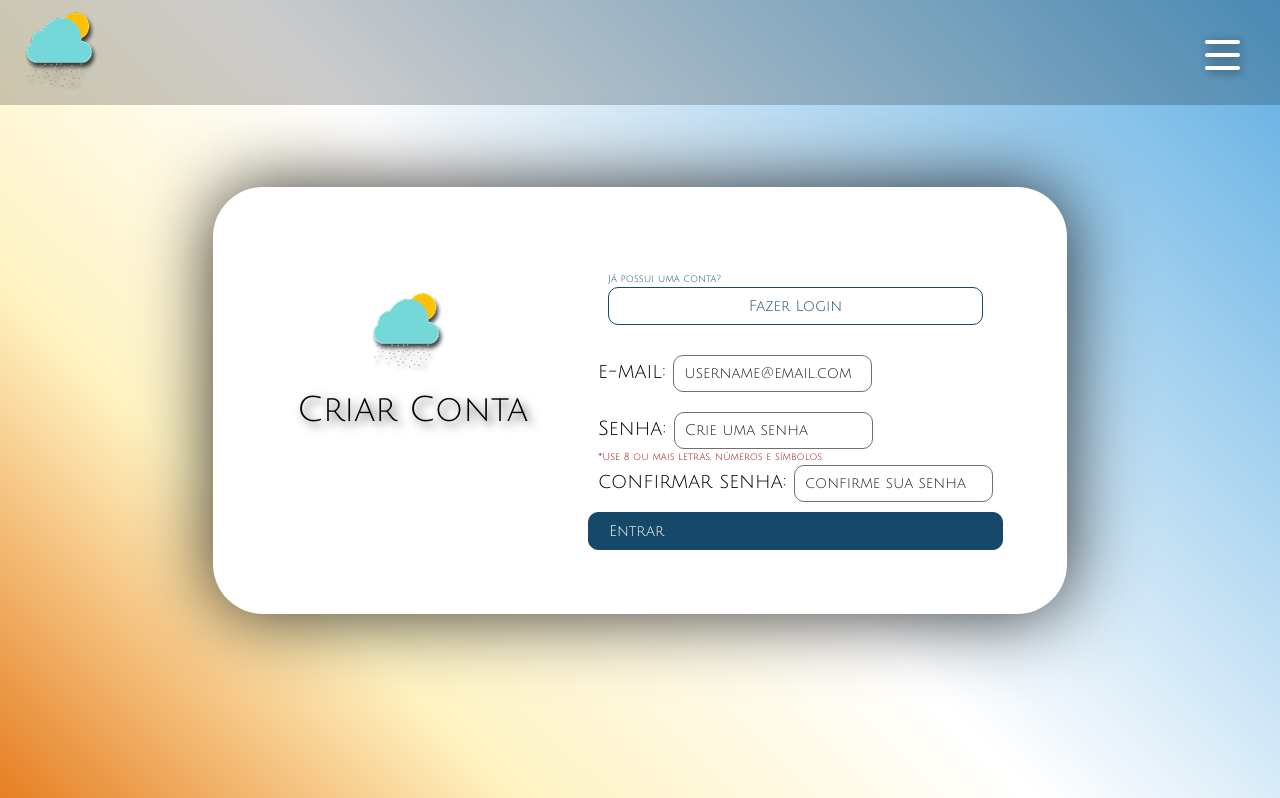
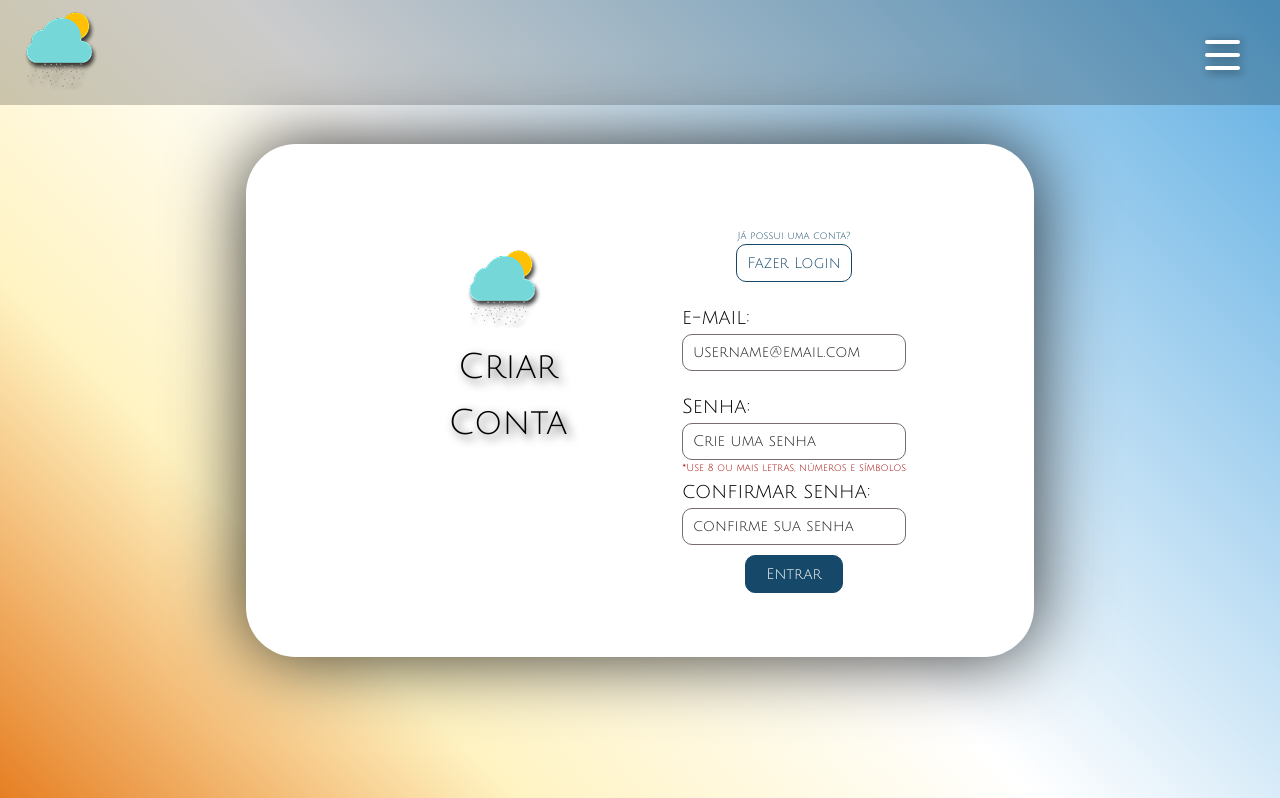
Before and after one commit to climaSeguro-hack-25/climaSeguro-SC, a Vue app: page /criar in a window 1280 px wide. Shown: the top 798 px of the page. Built offline with nearby package versions, Linux system fonts and the light colour scheme.

Commit message:
melhorias nas paginas de login

```diff
--- a/src/components/fazerLogin/CriarComponent.vue
+++ b/src/components/fazerLogin/CriarComponent.vue
@@ -17,30 +17,34 @@
         <p class="comentario">
           Já possui uma conta?
         </p>
+        <RouterLink to="/login">
           <button class="login">
-          <RouterLink to="/login">
             <span class="link">
               Fazer Login
             </span>
+          </button>
         </RouterLink>
-        </button>
+        <div class="caixas">
           <div class="email">
-          <label for="email" class="text">e-mail:
+            <label for="email" class="text">e-mail:</label>
             <input type="email" id="email" name="email" placeholder="username@email.com" class="caixa" required>
-          </label>
+
           </div>
 
           <div class="senha">
-          <label for="password" class="text">Senha:
+            <label for="password" class="text">Senha:</label>
             <input type="password" id="password" name="password" placeholder="Crie uma senha" class="caixa" required>
-          </label>
+
             <p class="requisito">*Use 8 ou mais letras, números e símbolos</p>
-          <label for="password" class="text">confirmar senha:
+
+            <label for="password" class="text">confirmar senha:</label>
             <input type="password" id="password" name="password" placeholder="confirme sua senha" class="caixa"
               required>
-          </label>
+
+          </div>
         </div>
         <button type="submit" class="criar">Entrar</button>
+
       </div>
     </div>
   </section>
@@ -59,7 +63,7 @@
     border-radius: 50px;
     display: flex;
     box-shadow: 0 0 75px rgba(0, 0, 0, 0.8);
-    padding: 5vw;
+    padding: 5vw 10vw;
     gap: 40px;
 
     & .letreiro {
@@ -80,12 +84,17 @@
       & h3 {
         font-size: 35px;
         text-shadow: 4px 4px 10px rgba(0, 0, 0, 0.8);
+        width: 228px;
+        height: 82px;
+        text-align: center;
       }
     }
 
     & .criar {
       display: flex;
       flex-direction: column;
+      justify-content: center;
+      align-items: center;
 
       & .comentario {
         font-size: 10px;
@@ -117,14 +126,22 @@
         }
       }
 
-      & div {
-        margin: 10px;
+      & .caixas {
+        display: flex;
+        flex-direction: column;
+        gap: 10px;
+
+        & .email,
+        .senha {
+          margin: 0 0 10px 0;
           display: flex;
           flex-direction: column;
 
           & .text {
+            display: block;
             font-size: 20px;
             color: #000000;
+          }
 
           & .caixa {
             border: #776D6D 1.5px solid;
@@ -139,15 +156,16 @@
             font-family: 'Julius Sans One', sans-serif;
             font-size: 15px;
           }
-        }
+
 
           & .requisito {
             font-size: 10px;
             color: #A20000
           }
         }
+      }
 
-      & .criar {
+      & button.criar {
         background: #164969;
         border: #164969 1.5px solid;
         border-radius: 10px;
--- a/src/components/fazerLogin/LoginComponent.vue
+++ b/src/components/fazerLogin/LoginComponent.vue
@@ -14,24 +14,25 @@
         </h3>
       </div>
       <div class="login">
+        <RouterLink to="/criar">
           <button class="Criar">
-          <RouterLink to="/criar">
             <span class="link">
               Criar Conta
             </span>
+          </button>
         </RouterLink>
-        </button>
+        <div class="caixas">
           <div class="email">
-          <label for="email" class="text">e-mail:
+            <label for="email" class="text">e-mail:</label>
             <input type="email" id="email" name="email" placeholder="username@email.com" class="caixa" required>
-          </label>
           </div>
           <div class="senha">
-          <label for="password" class="text">Senha:
+            <label for="password" class="text">Senha:</label>
             <input type="password" id="password" name="password" placeholder="*********" class="caixa" required>
-          </label>
             <RouterLink to="#" class="esqueci">Esqueceu sua senha?</RouterLink>
           </div>
+        </div>
+
         <button type="submit" class="entrar">Entrar</button>
       </div>
     </div>
@@ -51,7 +52,7 @@
     border-radius: 50px;
     display: flex;
     box-shadow: 0 0 75px rgba(0, 0, 0, 0.8);
-    padding: 5vw;
+    padding: 8vw 10vw;
     gap: 40px;
 
     & .letreiro {
@@ -72,12 +73,17 @@
       & h3 {
         font-size: 35px;
         text-shadow: 4px 4px 10px rgba(0, 0, 0, 0.8);
+        width: 230px;
+        height: 35px;
+        text-align: center;
       }
     }
 
     & .login {
       display: flex;
       flex-direction: column;
+      justify-content: center;
+      align-items: center;
 
       & .Criar {
         background: #ffffff;
@@ -103,7 +109,8 @@
         }
       }
 
-      & div {
+      & .email,
+      .senha {
         margin: 10px;
         display: flex;
         flex-direction: column;
@@ -111,6 +118,7 @@
         & .text {
           font-size: 20px;
           color: #000000;
+        }
 
         & .caixa {
           border: #776D6D 1.5px solid;
@@ -125,7 +133,7 @@
           font-family: 'Julius Sans One', sans-serif;
           font-size: 15px;
         }
-        }
+
 
         & .esqueci {
           font-size: 10px;
```
Lines whose indentation alone changed are shown as unchanged.
